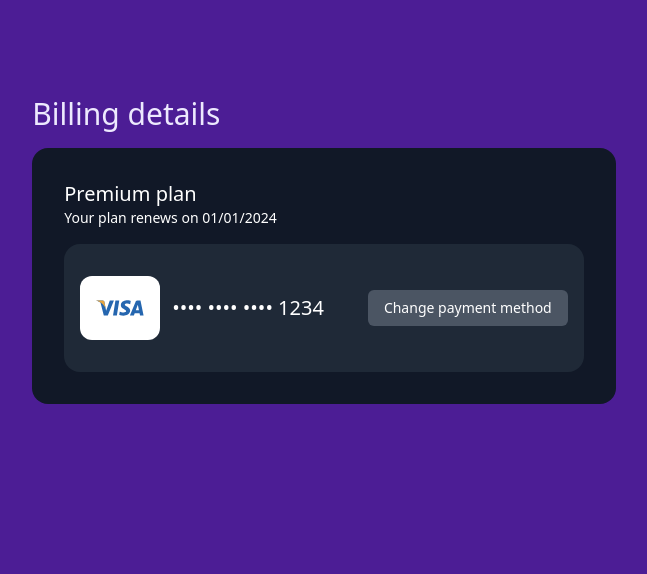
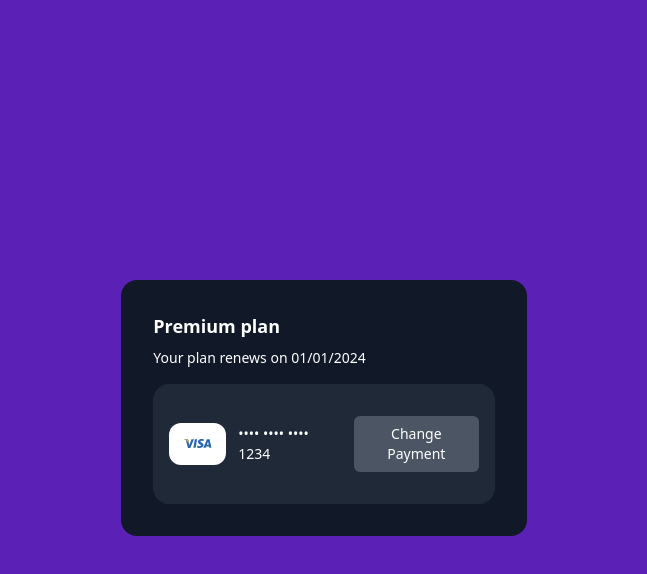
Before and after one commit to min33sky/new-modal, a React (Vite) app: page / in a window 1280 px wide. Shown: the top 574 px of the page, without its empty margins (316-963 px from the left). Built offline with nearby package versions, Linux system fonts and the light colour scheme.

Commit message:
feat: fix

```diff
--- a/index.html
+++ b/index.html
@@ -5,7 +5,7 @@
   <meta charset="UTF-8" />
   <link rel="icon" type="image/svg+xml" href="/vite.svg" />
   <meta name="viewport" content="width=device-width, initial-scale=1.0" />
-  <title>New Modal ❤️‍🔥</title>
+  <title>Modal ❤️‍🔥</title>
 </head>
 
 <body>
--- a/src/App.tsx
+++ b/src/App.tsx
@@ -2,7 +2,7 @@ import Card from './components/Card';
 
 function App() {
   return (
-    <main className="flex min-h-screen bg-violet-900">
+    <main className="grid min-h-screen place-content-center bg-violet-800">
       <Card />
     </main>
   );
--- a/src/components/Card.tsx
+++ b/src/components/Card.tsx
@@ -5,24 +5,23 @@ export default function Card() {
   const { onOpenModal } = useModal();
 
   return (
-    <div className="w-5xl mx-auto mt-24 max-w-[90%]">
-      <h1 className="text-3xl font-medium text-violet-100">Billing details</h1>
-
-      {/* ⬇️ Dark Component */}
+    <div className="w-5xl mx-auto max-w-[90%]">
       <div className="mt-4 flex flex-col rounded-2xl bg-gray-900 p-8 text-xl text-white">
-        <p>Premium plan</p>
-        <p className="text-sm">Your plan renews on 01/01/2024</p>
+        <p className="text-lg font-bold">Premium plan</p>
+        <p className="mt-2 text-sm">Your plan renews on 01/01/2024</p>
 
         <div className="mt-4 flex items-center gap-3 self-start rounded-2xl bg-gray-800 px-4 py-8">
-          <div className="w-20 rounded-xl bg-white px-3 py-1">
+          <div className="w-16 rounded-xl bg-white px-3 py-1">
             <VisaIcon />
           </div>
-          <div>•••• •••• •••• 1234</div>
+
+          <div className="text-sm">•••• •••• •••• 1234</div>
+
           <button
             onClick={onOpenModal}
-            className="ml-8 rounded-md bg-gray-600 px-4 py-2 text-sm text-white transition-colors hover:bg-gray-700"
+            className="ml-4 rounded-md bg-gray-600 px-4 py-2 text-sm text-white transition-colors hover:bg-gray-700"
           >
-            Change payment method
+            Change Payment
           </button>
         </div>
       </div>
--- a/src/components/Modal.tsx
+++ b/src/components/Modal.tsx
@@ -5,7 +5,7 @@ interface ModalProps {
   content?: React.ReactNode; //? 모달 내용 바꿔치기할 때 사용하면 될 듯
 }
 
-const Modal = React.forwardRef<HTMLDialogElement, ModalProps>((props, ref) => {
+const Modal = React.forwardRef<HTMLDialogElement, ModalProps>((_props, ref) => {
   const { onCloseModal } = useModal();
 
   return (
@@ -17,9 +17,10 @@ const Modal = React.forwardRef<HTMLDialogElement, ModalProps>((props, ref) => {
       }}
       onClose={(e) => {
         const target = e.target as HTMLDialogElement;
-        console.log(target.returnValue);
+        console.log('onCLose: ', target.returnValue);
       }}
       onClick={(e) => {
+        //? Backdrop 클릭 시 모달 닫기
         const target = e.target as HTMLDialogElement;
         if (target.nodeName === 'DIALOG') target.close();
       }}
--- a/src/contexts/modalContext.tsx
+++ b/src/contexts/modalContext.tsx
@@ -34,7 +34,7 @@ export default function ModalContextProvider({
   return (
     <ModalContext.Provider
       value={{
-        isOpen: isOpen,
+        isOpen,
         onCloseModal,
         onOpenModal,
       }}
```
